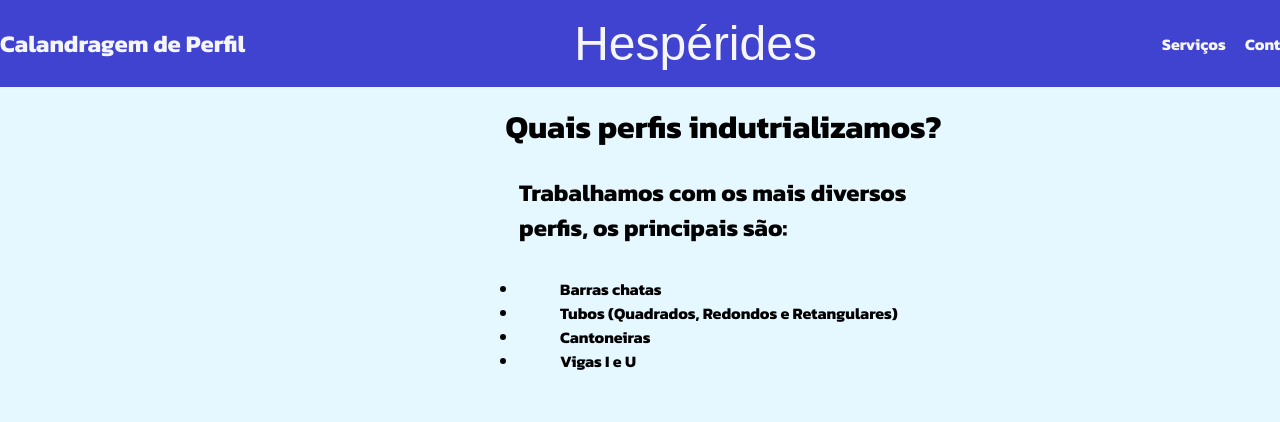
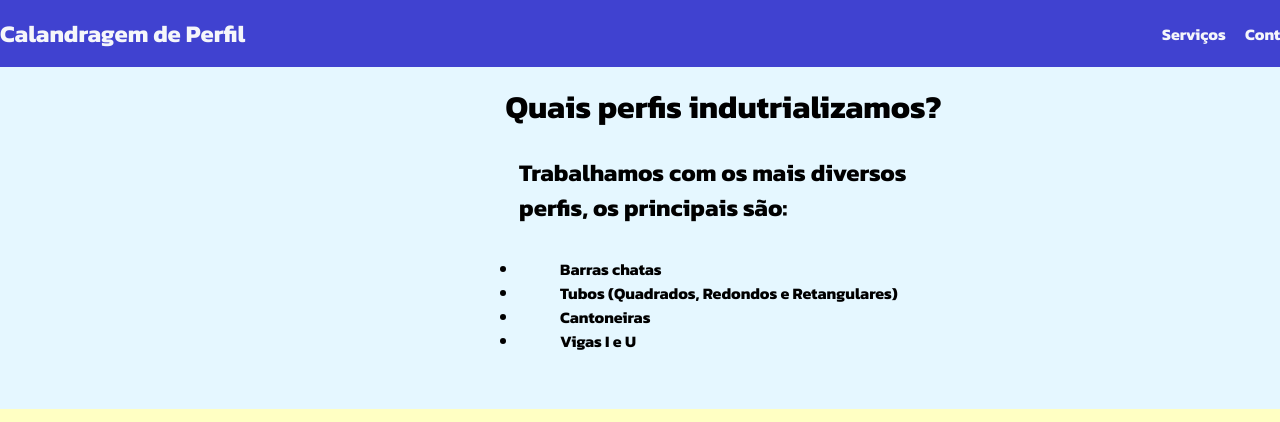
Before and after one commit to RafaelCaitano/site-firma, a plain HTML site: page index.html in a window 1280 px wide. Shown: the top 422 px of the page. Drawn offline with Linux system fonts and the light colour scheme; files that its build step writes are made by us from their sources; a web font is replaced by a local one.

Commit message:
Update index.html

```diff
--- a/index.html
+++ b/index.html
@@ -16,7 +16,7 @@
     <header>
         <div class="container">
             <h2>Calandragem de Perfil</h2>
-            <h1>Hespérides</h1>
+            <h1></h1>
             <nav>
                 <ul>
                     <li>
```
